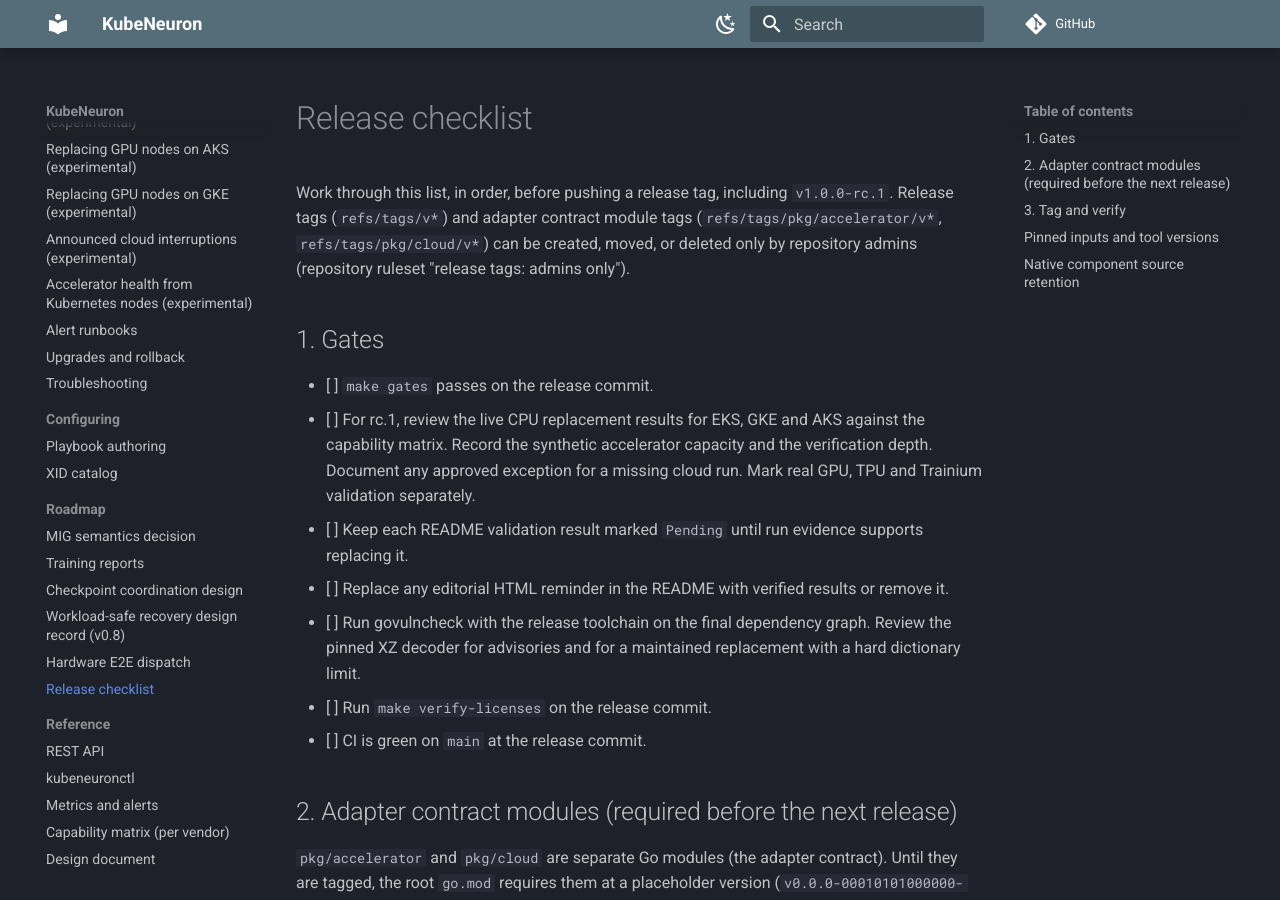
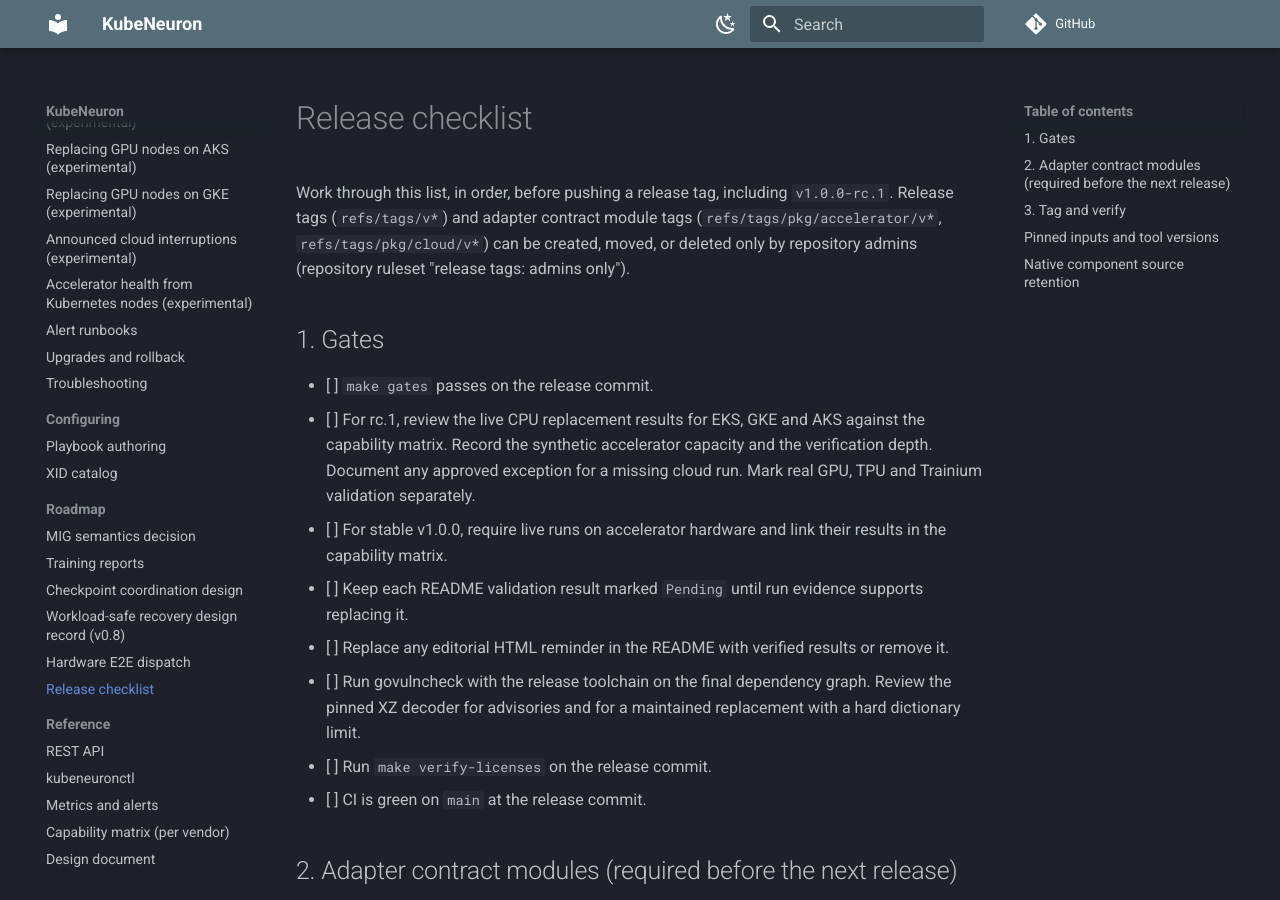
Before and after one commit to kubeneuron/kubeneuron, an MkDocs documentation site: the page built from docs/release-checklist.md, in a window 1280 px wide and 900 px high. Built offline with MkDocs 1.6.1 and Material for MkDocs 9.7.7, drawn with Linux system fonts in a browser that asks for light colours; comment, search, counter and statistics services are not loaded.

Commit message:
Require live accelerator evidence for stable v1.0.0
Signed-off-by: Andrii Petruk <andrey.petruk@gmail.com>

```diff
--- a/docs/release-checklist.md
+++ b/docs/release-checklist.md
@@ -10,6 +10,7 @@ tags: admins only").
 
 - [ ] `make gates` passes on the release commit.
 - [ ] For rc.1, review the live CPU replacement results for EKS, GKE and AKS against the capability matrix. Record the synthetic accelerator capacity and the verification depth. Document any approved exception for a missing cloud run. Mark real GPU, TPU and Trainium validation separately.
+- [ ] For stable v1.0.0, require live runs on accelerator hardware and link their results in the capability matrix.
 - [ ] Keep each README validation result marked `Pending` until run evidence supports replacing it.
 - [ ] Replace any editorial HTML reminder in the README with verified results or remove it.
 - [ ] Run govulncheck with the release toolchain on the final dependency graph. Review the pinned XZ decoder for advisories and for a maintained replacement with a hard dictionary limit.
```
